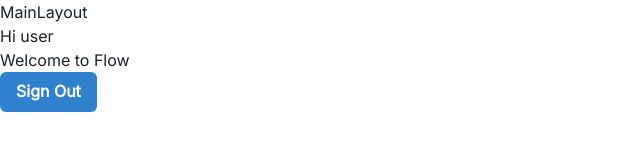
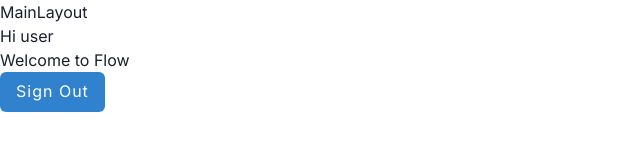
Before and after one commit to effectiveCoding/flow, a Next.js app: page / in a window 1280 px wide. Shown: the top 162 px of the page, without its empty margins (0-640 px from the left). Built offline with nearby package versions, Linux system fonts and the light colour scheme.

Commit message:
test overides

```diff
--- a/components/Providers.tsx
+++ b/components/Providers.tsx
@@ -4,6 +4,8 @@
 import { SessionProvider } from 'next-auth/react'
 
 import { ChakraProvider, extendTheme } from '@chakra-ui/react'
+
+import { Button } from '@components/overides/buttonStyleConfig'
 
 type ProvidersProps = {
   session?: Session | null
@@ -14,6 +16,9 @@
   fonts: {
     heading: 'Inter, sans-serif',
     body: 'Inter, sans-serif'
+  },
+  components: {
+    Button
   }
 })
 
--- /dev/null
+++ b/components/overides/buttonStyleConfig.ts
@@ -0,0 +1,11 @@
+import type { ComponentStyleConfig } from '@chakra-ui/theme'
+
+export const Button: ComponentStyleConfig = {
+  baseStyle: {
+    fontWeight: 'normal',
+    letterSpacing: '1px'
+  },
+  defaultProps: {
+    size: 'md'
+  }
+}
```
